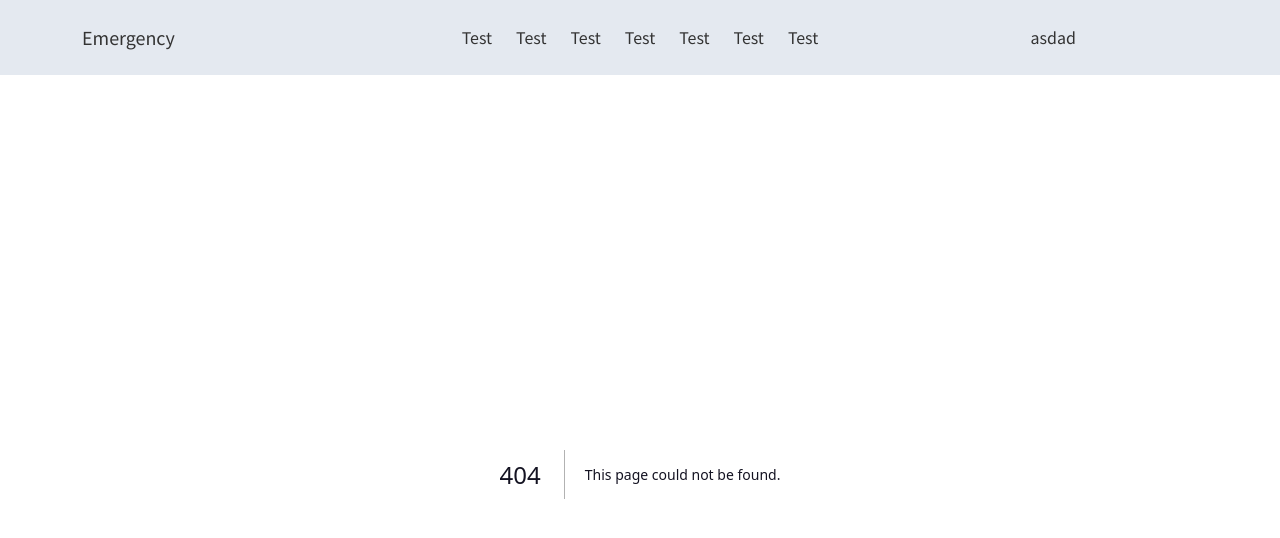
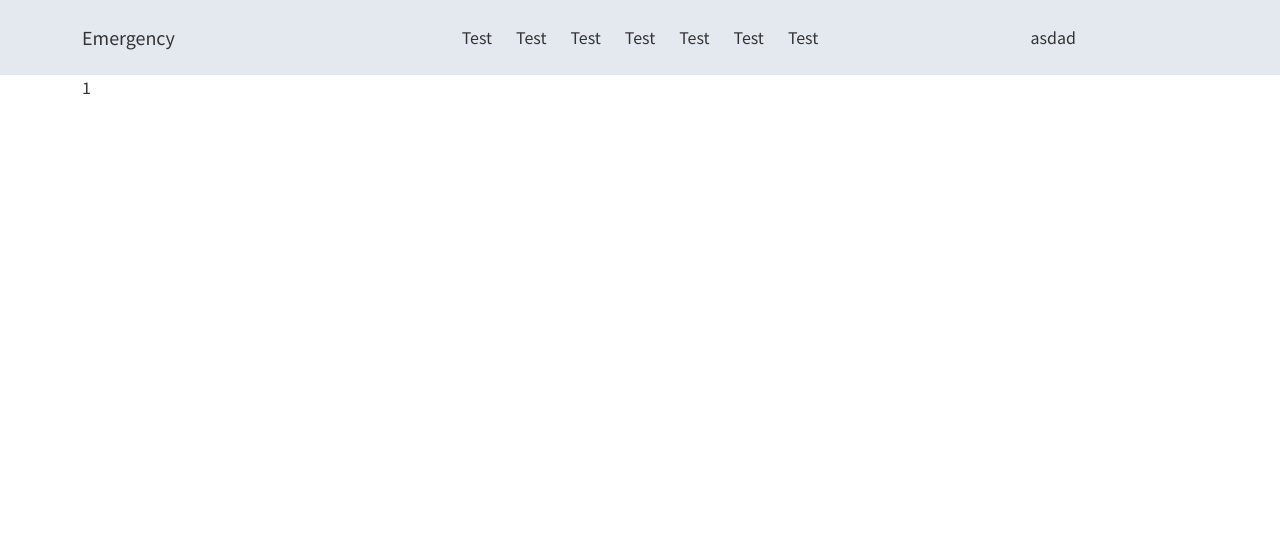
Before and after one commit to Gbak25/Project1, a Next.js app: page /detail/1 in a window 1280 px wide. Before the commit this address had no page. Shown: the top 538 px of the page. Built offline with nearby package versions, Linux system fonts and the light colour scheme.

Commit message:
Add video detail page

```diff
--- /dev/null
+++ b/src/pages/detail/[id].tsx
@@ -0,0 +1,12 @@
+import VideoDetail from '@presentation/features/videoDetail';
+import type { NextPage } from 'next';
+import { useRouter } from 'next/router';
+
+const VideoDetailPage: NextPage = () => {
+  const router = useRouter();
+  const { id } = router.query;
+
+  return <VideoDetail videoId={id as string} />;
+};
+
+export default VideoDetailPage;
--- a/src/presentation/features/home/index.tsx
+++ b/src/presentation/features/home/index.tsx
@@ -5,7 +5,6 @@ import styles from './style.module.scss';
 function Home(): JSX.Element {
   return (
     <div className={styles.wrapper}>
-      <img src=".svg" />
       <div className={`${styles.herocontainer} ${styles.testcolor}`}>
         <img src="leftarrow.svg" />
         <img className={styles.Group7} src="Group 7.svg" />
--- /dev/null
+++ b/src/presentation/features/videoDetail/index.tsx
@@ -0,0 +1,18 @@
+import { memo } from 'react';
+import isEqual from 'react-fast-compare';
+
+type VIdeoDetailProps = {
+  videoId: string;
+};
+
+function VIdeoDetail(props: VIdeoDetailProps): JSX.Element {
+  const { videoId } = props;
+
+  return (
+    <div>
+      <p>{videoId}</p>
+    </div>
+  );
+}
+
+export default memo(VIdeoDetail, isEqual);
```
